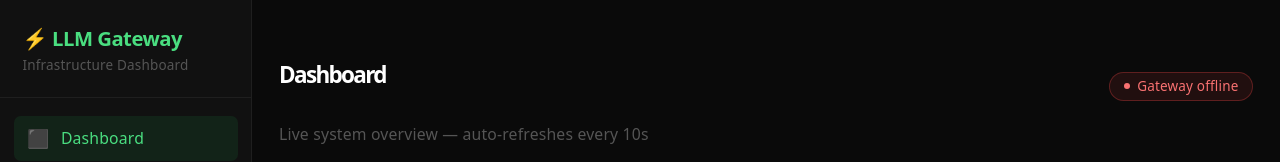
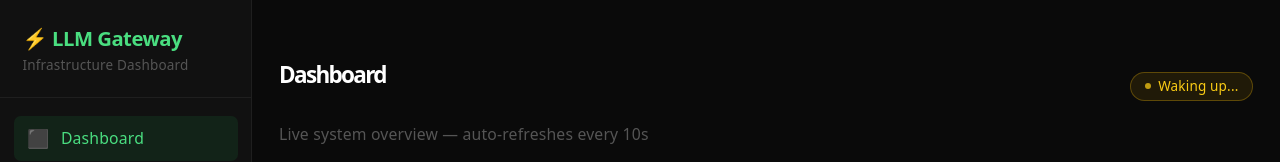
Before and after one commit to Srihil/llm-gateway, a React app in the folder frontend/: page / in a window 1280 px wide. Shown: the top 162 px of the page. Built offline with nearby package versions, Linux system fonts and the light colour scheme; no server answers; the HTML template or start-up script is replaced by a standard one.

Commit message:
fix: show Waking up... instead of Gateway offline during free-tier cold start

```diff
--- a/frontend/src/pages/Dashboard.jsx
+++ b/frontend/src/pages/Dashboard.jsx
@@ -47,19 +47,25 @@ export default function Dashboard() {
   const [budget, setBudget] = useState([])
   const [usage, setUsage] = useState([])
   const [metrics, setMetrics] = useState("")
-  const [online, setOnline] = useState(null)
+  const [online, setOnline] = useState(null)  // null=connecting, true=online, false=offline
+  const [failCount, setFailCount] = useState(0)
   const [lastRefresh, setLastRefresh] = useState(null)
 
   async function load() {
-    // Health check is independent — determines online/offline dot
+    // Health check — only mark offline after 3 consecutive failures
+    // so a sleeping free-tier backend shows "Waking up..." instead of "offline"
     try {
       await getHealth()
       setOnline(true)
+      setFailCount(0)
     } catch {
-      setOnline(false)
+      setFailCount(prev => {
+        const next = prev + 1
+        if (next >= 3) setOnline(false)
+        return next
+      })
     }
 
-    // Admin data is independent — a wrong admin key just returns empty arrays
     const [p, b, u, m] = await Promise.all([
       getProviders(), getBudget(), getUsageByTeam(24), getMetrics(),
     ])
@@ -99,12 +105,16 @@ export default function Dashboard() {
         <div className="flex items-center gap-3">
           {lastRefresh && <span className="text-[#444] text-xs">Updated {lastRefresh}</span>}
           <span className={`flex items-center gap-1.5 text-xs px-3 py-1 rounded-full border ${
-            online === true ? "border-green-500/30 bg-green-500/10 text-green-400" :
+            online === true  ? "border-green-500/30 bg-green-500/10 text-green-400" :
             online === false ? "border-red-500/30 bg-red-500/10 text-red-400" :
-            "border-[#333] text-[#555]"
+            "border-yellow-500/30 bg-yellow-500/10 text-yellow-400"
           }`}>
-            <span className={`w-1.5 h-1.5 rounded-full ${online ? "bg-green-400" : "bg-red-400"}`} />
-            {online === true ? "Gateway online" : online === false ? "Gateway offline" : "Connecting..."}
+            <span className={`w-1.5 h-1.5 rounded-full ${
+              online === true ? "bg-green-400" : online === false ? "bg-red-400" : "bg-yellow-400 animate-pulse"
+            }`} />
+            {online === true  ? "Gateway online" :
+             online === false ? "Gateway offline" :
+             failCount === 0  ? "Connecting..." : "Waking up..."}
           </span>
         </div>
       </div>
```
